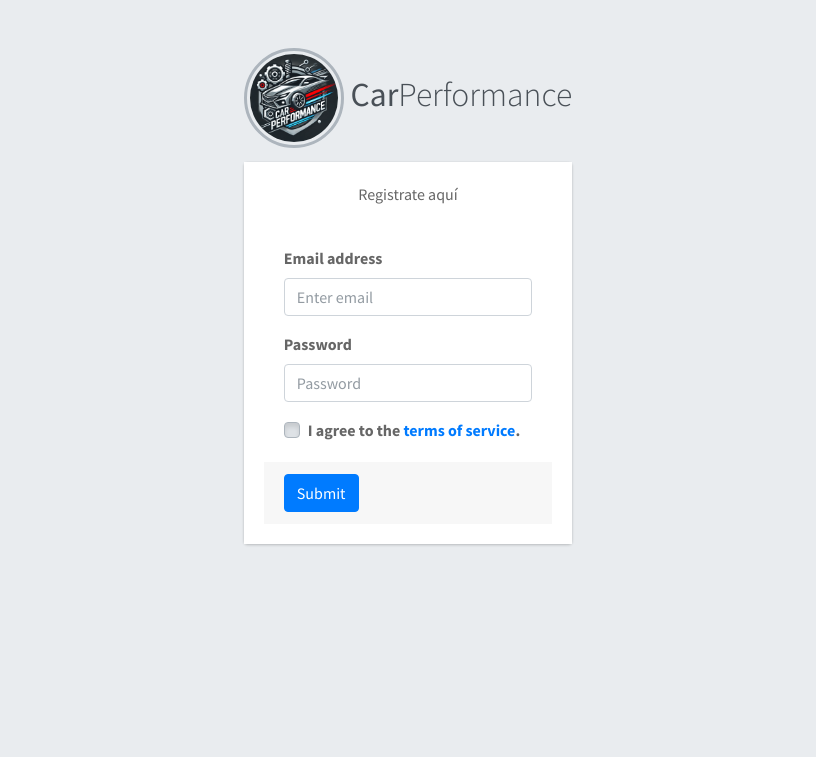
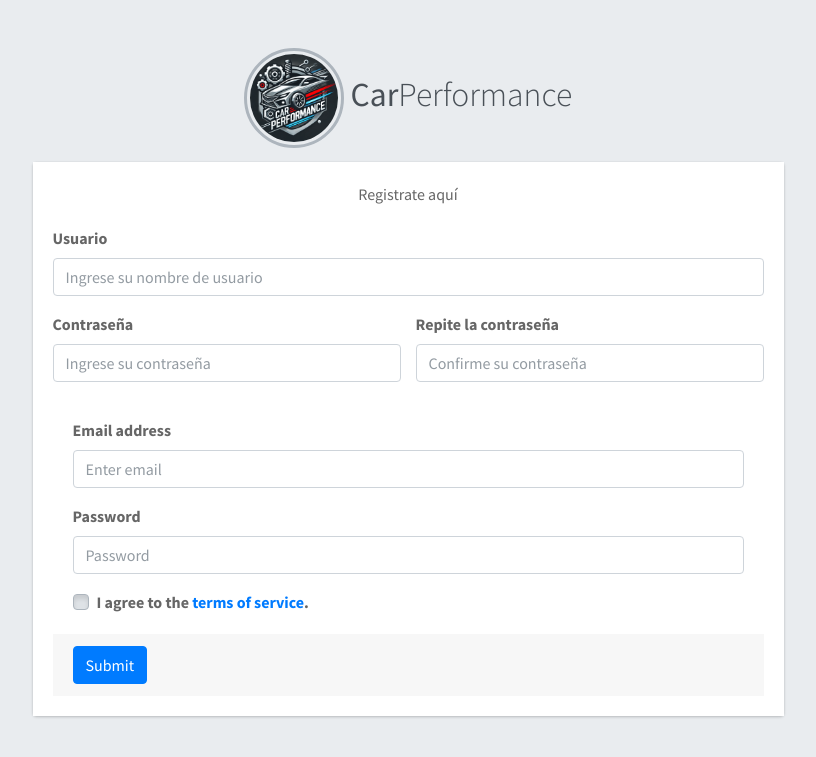
Before and after one commit to JoseRodriguez98/commerce, a PHP site: page /Views/register.php in a window 1280 px wide. Shown: the top 757 px of the page, without its empty margins (232-1048 px from the left). Run offline with PHP 8.4, Linux system fonts and the light colour scheme; some libraries are stand-ins or nearby versions.

Commit message:
cambios en registro primera parte

```diff
--- a/Views/register.php
+++ b/Views/register.php
@@ -25,7 +25,28 @@
   <div class="card">
     <div class="card-body login-card-body">
       <p class="login-box-msg">Registrate aquí</p>
-      <form id="quickForm">
+
+        <form id="form-register">
+          <div class="row">
+            <div class="col-sm-12">
+              <div class="form-group">
+                <label for="username">Usuario</label>
+                <input type="text" name="username" class="form-control" id="username" placeholder="Ingrese su nombre de usuario">
+              </div>
+            </div>
+            <div class="col-sm-6">
+              <div class="form-group">
+                <label for="pass">Contraseña</label>
+                <input type="password" name="pass" class="form-control" id="pass" placeholder="Ingrese su contraseña">
+              </div>
+            </div>
+            <div class="col-sm-6">
+              <div class="form-group">
+                <label for="pass_repeat">Repite la contraseña</label>
+                <input type="password" name="pass_repeat" class="form-control" id="pass_repeat" placeholder="Confirme su contraseña">
+              </div>
+            </div>
+          </div>
             <div class="card-body">
               <div class="form-group">
                 <label for="exampleInputEmail1">Email address</label>
@@ -79,7 +100,7 @@ $(function () {
       alert( "Form successful submitted!" );
     }
   });
-  $('#quickForm').validate({
+  $('#form-register').validate({
     rules: {
       email: {
         required: true,
```
Lines whose indentation alone changed are shown as unchanged.
